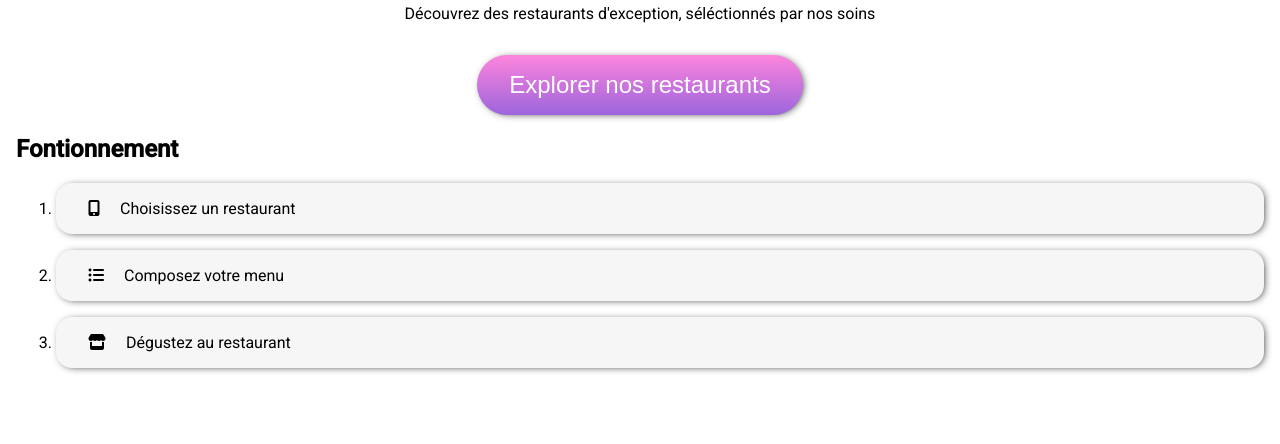
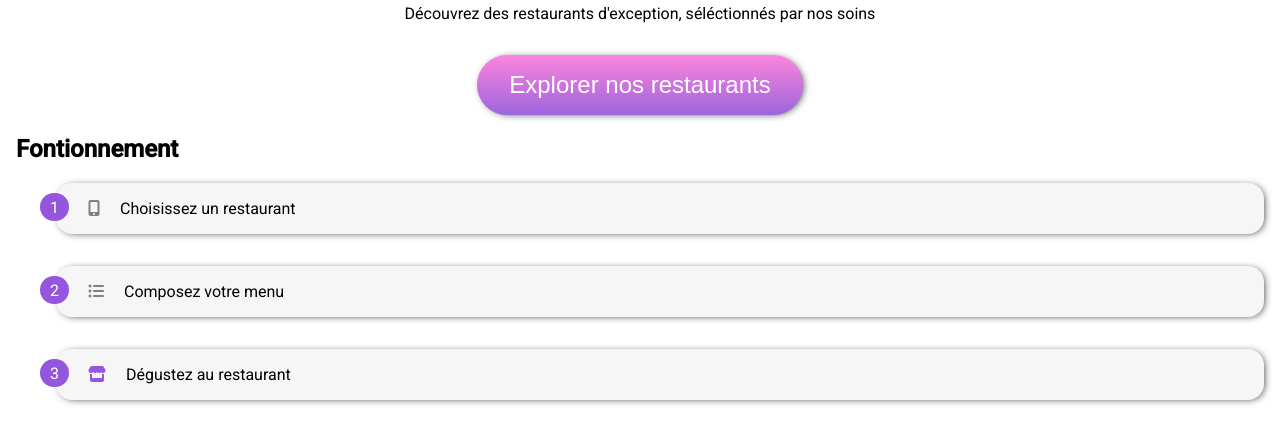
Before and after one commit to kiki13579/Oh-my-food, a website: page index.html in a window 1280 px wide. Shown: the part 298-742 px from the top of the page. Drawn offline with Linux system fonts and the light colour scheme; a web font is replaced by a local one.

Commit message:
Maj fonctionnement & Added variables

```diff
--- a/sass/layout/fonctionnement.scss
+++ b/sass/layout/fonctionnement.scss
@@ -1,11 +1,14 @@
 @use "../utils/box-shadow.scss";
 @use "../utils/zoom.scss";
+@use "../utils/variable.scss";
+
 
 .tuto {
+    counter-reset: steps;
     & ol {
         display: flex;
         flex-wrap: wrap;
-        gap: 1rem;
+        gap: 2rem;
         flex-direction: column;
     }
     & li {
@@ -13,12 +16,32 @@
         padding: 1rem 2rem;
         flex-grow: 1;
         border-radius: 1rem;
+        list-style-type: none;
+        position: relative;
         @include box-shadow.base-shadow;
+        &::before {
+            display: grid;
+            place-items: center;
+            content: counter(steps);
+            counter-increment: steps;
+            color: white;
+            background-color: variable.$purple;
+            width: 1.8*variable.$tuto-base-height;
+            height: 1.8*variable.$tuto-base-height;
+            border-radius: 50%;
+            position: absolute;
+            bottom: 0.8*variable.$tuto-base-height;
+            left: -1*variable.$tuto-base-height;
+        }
         &:hover {
             @include zoom.zoom;
         }
     }
     & i.fas {
         margin-right: 1rem;
+        color: grey;
+    }
+    & i.fa-store {
+        color: variable.$purple;
     }
 }
--- /dev/null
+++ b/sass/utils/variable.scss
@@ -0,0 +1,2 @@
+$tuto-base-height: 1rem;
+$purple: #9356dc;
```
Also changed, not shown: style.css, 2 other files.
